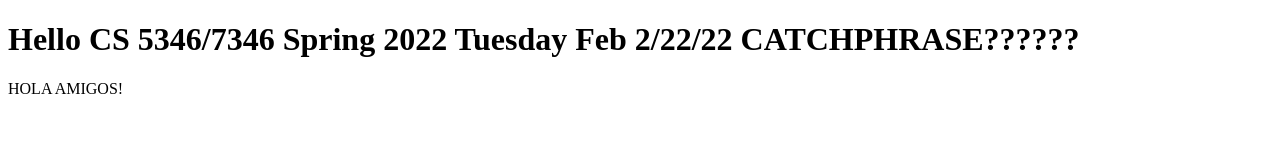
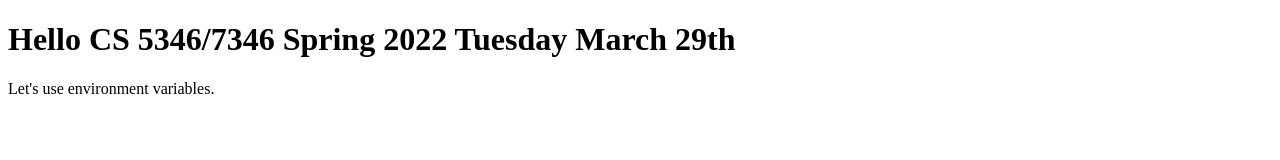
Before and after one commit to vdebroy/cloud-computing-smu-s22, a plain HTML site: page docker-samples/simple-webserver/index.html in a window 1280 px wide. Drawn offline with Linux system fonts and the light colour scheme.

Commit message:
Small html messaging update

```diff
--- a/docker-samples/simple-webserver/index.html
+++ b/docker-samples/simple-webserver/index.html
@@ -7,8 +7,8 @@
     <title>Docker simple webserver</title>
 </head>
 <body>
-    <h1>Hello CS 5346/7346 Spring 2022 Tuesday Feb 2/22/22 CATCHPHRASE??????</h1>
+    <h1>Hello CS 5346/7346 Spring 2022 Tuesday March 29th</h1>
 
-    <p>HOLA AMIGOS!</p>
+    <p>Let's use environment variables.</p>
 </body>
 </html>
```
